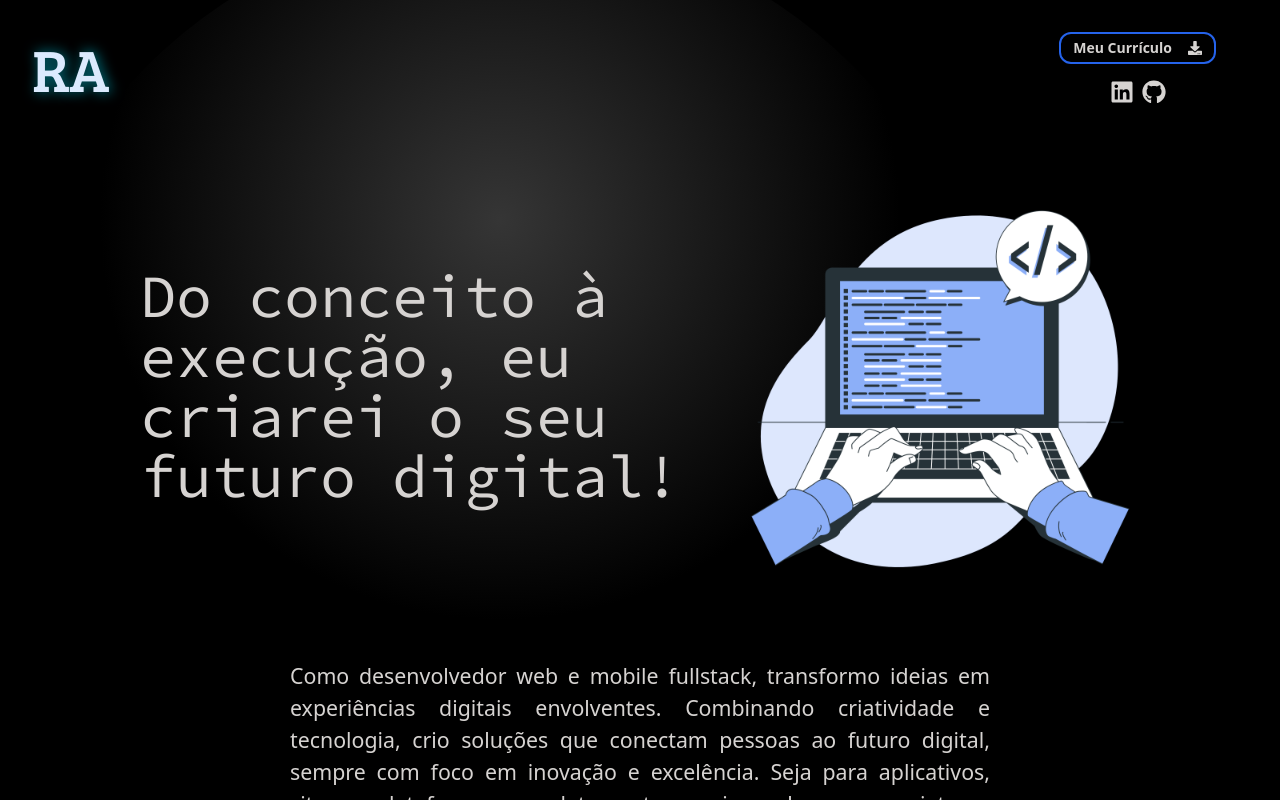
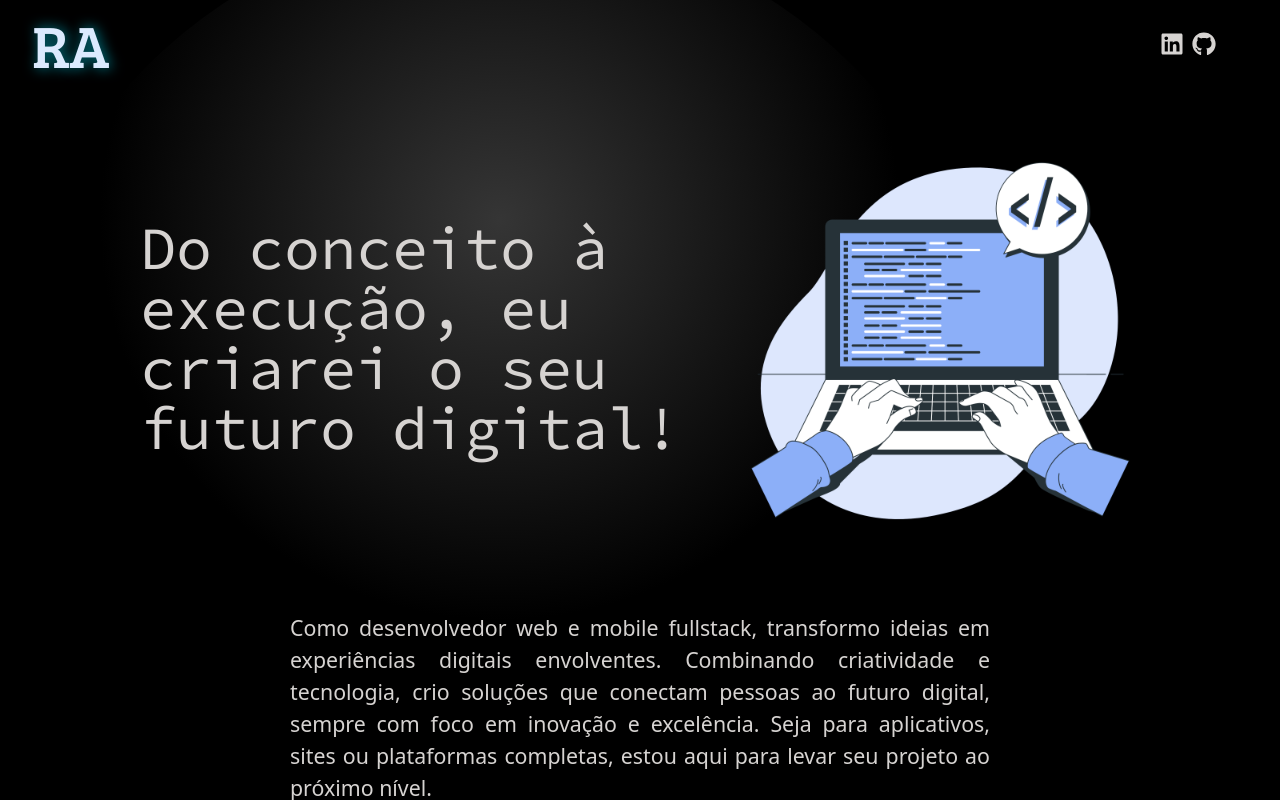
Before and after one commit to ryalee/MeuPortfolio, a React (Vite) app: page / in a window 1280 px wide. Shown: the top 800 px of the page. Built offline with nearby package versions, Linux system fonts and the light colour scheme.

Commit message:
header correction

```diff
--- a/src/components/Header.jsx
+++ b/src/components/Header.jsx
@@ -1,4 +1,4 @@
-import { FaDownload, FaGithub, FaLinkedin } from "react-icons/fa";
+import { FaGithub, FaLinkedin } from "react-icons/fa";
 
 const Navbar = () => {
   return (
@@ -29,12 +29,6 @@ const Navbar = () => {
             <FaGithub />
           </a>
         </div>
-
-        <div>
-          <button className="px-3 py-1 text-sm w-50 rounded-xl flex gap-4 items-center border-2 border-solid border-blue-600 hover:bg-blue-600 duration-300 font-semibold">
-            Meu Currículo <FaDownload />{" "}
-          </button>
-        </div>
       </div>
     </header>
   );
```
